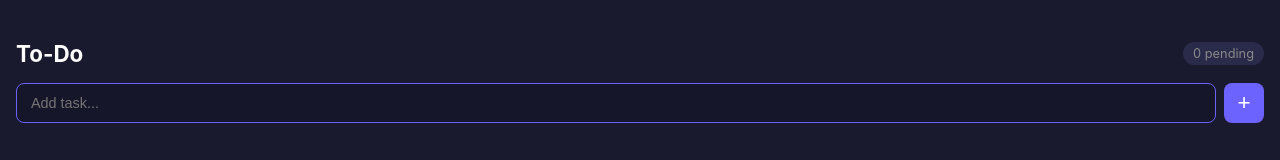
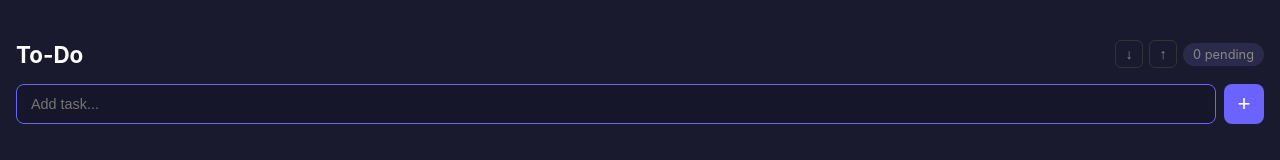
Before and after one commit to ziscko/todo-paco, a React (Vite) app: page / in a window 1280 px wide. Shown: the top 160 px of the page. Built offline with nearby package versions, Linux system fonts and the light colour scheme.

Commit message:
feat: Add import and export json component

```diff
--- a/src/App.tsx
+++ b/src/App.tsx
@@ -1,16 +1,33 @@
 import { useTodos } from "./hooks/useTodos";
+import { exportService } from "./services/exportService";
 import Header from "./components/Header";
 import TodoForm from "./components/TodoForm";
 import TodoList from "./components/TodoList";
 
 function App() {
-  const { pending, completed, addTodo, toggleTodo, deleteTodo, editTodo } =
-    useTodos();
+  const {
+    pending,
+    completed,
+    addTodo,
+    toggleTodo,
+    deleteTodo,
+    editTodo,
+    reload,
+  } = useTodos();
+
+  const handleImport = async () => {
+    try {
+      await exportService.importFromFile();
+      reload();
+    } catch (err) {
+      console.error("Import failed:", err);
+    }
+  };
 
   return (
     <div className="app">
       <div className="drag-region" />
-      <Header pendingCount={pending.length} />
+      <Header pendingCount={pending.length} onImport={handleImport} />
       <TodoForm onAdd={addTodo} />
 
       <TodoList
--- a/src/components/Header.tsx
+++ b/src/components/Header.tsx
@@ -1,12 +1,37 @@
+import { exportService } from "../services/exportService";
+
 interface HeaderProps {
   pendingCount: number;
+  onImport: () => void;
 }
 
-function Header({ pendingCount }: HeaderProps) {
+function Header({ pendingCount, onImport }: HeaderProps) {
+  const handleExport = () => {
+    exportService.exportToFile();
+  };
+
   return (
     <header className="header">
       <h1>To-Do</h1>
-      <span className="counter">{pendingCount} pending</span>
+      <div className="header-actions">
+        <button
+          onClick={handleExport}
+          className="btn-header"
+          aria-label="Export"
+          title="Export tasks"
+        >
+          ↓
+        </button>
+        <button
+          onClick={onImport}
+          className="btn-header"
+          aria-label="Import"
+          title="Import tasks"
+        >
+          ↑
+        </button>
+        <span className="counter">{pendingCount} pending</span>
+      </div>
     </header>
   );
 }
--- a/src/hooks/useTodos.ts
+++ b/src/hooks/useTodos.ts
@@ -36,6 +36,10 @@ export function useTodos() {
   const pending = todos.filter((t) => !t.completed);
   const completed = todos.filter((t) => t.completed);
 
+  const reload = () => {
+    setTodos(todoService.getAll());
+  };
+
   return {
     todos,
     pending,
@@ -44,5 +48,6 @@ export function useTodos() {
     toggleTodo,
     deleteTodo,
     editTodo,
+    reload,
   };
 }
--- /dev/null
+++ b/src/services/exportService.ts
@@ -0,0 +1,45 @@
+import { Todo } from "../types/todo";
+import { todoService } from "./todoService";
+
+export const exportService = {
+  exportToFile(): void {
+    const todos = todoService.getAll();
+    const data = JSON.stringify(todos, null, 2);
+    const blob = new Blob([data], { type: "application/json" });
+    const url = URL.createObjectURL(blob);
+
+    const a = document.createElement("a");
+    a.href = url;
+    a.download = `todos-backup-${new Date().toISOString().slice(0, 10)}.json`;
+    a.click();
+
+    URL.revokeObjectURL(url);
+  },
+
+  importFromFile(): Promise<Todo[]> {
+    return new Promise((resolve, reject) => {
+      const input = document.createElement("input");
+      input.type = "file";
+      input.accept = ".json";
+
+      input.onchange = (e) => {
+        const file = (e.target as HTMLInputElement).files?.[0];
+        if (!file) return reject(new Error("No file selected"));
+
+        const reader = new FileReader();
+        reader.onload = (event) => {
+          try {
+            const todos: Todo[] = JSON.parse(event.target?.result as string);
+            todoService.saveAll(todos);
+            resolve(todos);
+          } catch {
+            reject(new Error("Invalid JSON file"));
+          }
+        };
+        reader.readAsText(file);
+      };
+
+      input.click();
+    });
+  },
+};
--- a/src/styles/App.css
+++ b/src/styles/App.css
@@ -39,6 +39,32 @@ body {
   font-size: 1.4rem;
   font-weight: 700;
   color: #fff;
+}
+
+.header-actions {
+  display: flex;
+  align-items: center;
+  gap: 6px;
+}
+
+.btn-header {
+  background: none;
+  border: 1px solid #333;
+  color: #888;
+  width: 28px;
+  height: 28px;
+  border-radius: 6px;
+  cursor: pointer;
+  font-size: 0.9rem;
+  display: flex;
+  align-items: center;
+  justify-content: center;
+  transition: all 0.2s;
+}
+
+.btn-header:hover {
+  border-color: #6c63ff;
+  color: #6c63ff;
 }
 
 .counter {
```
Also changed, not shown: package.json (+16 -0 lines).
